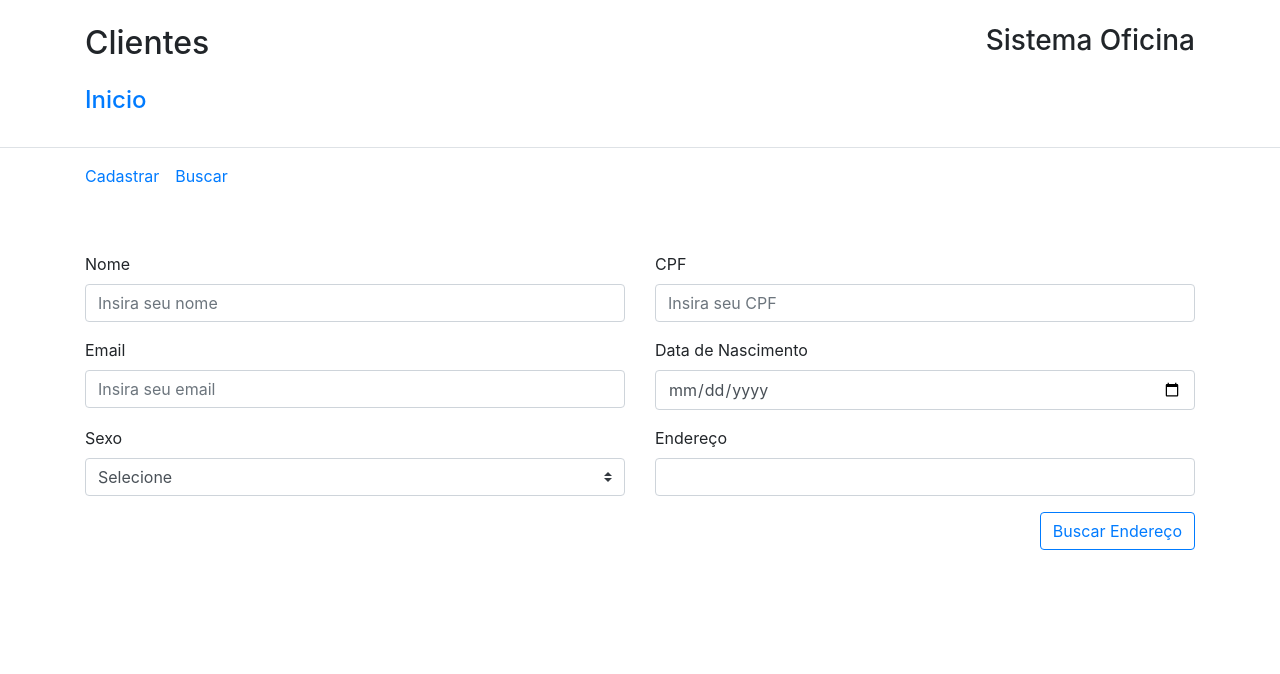
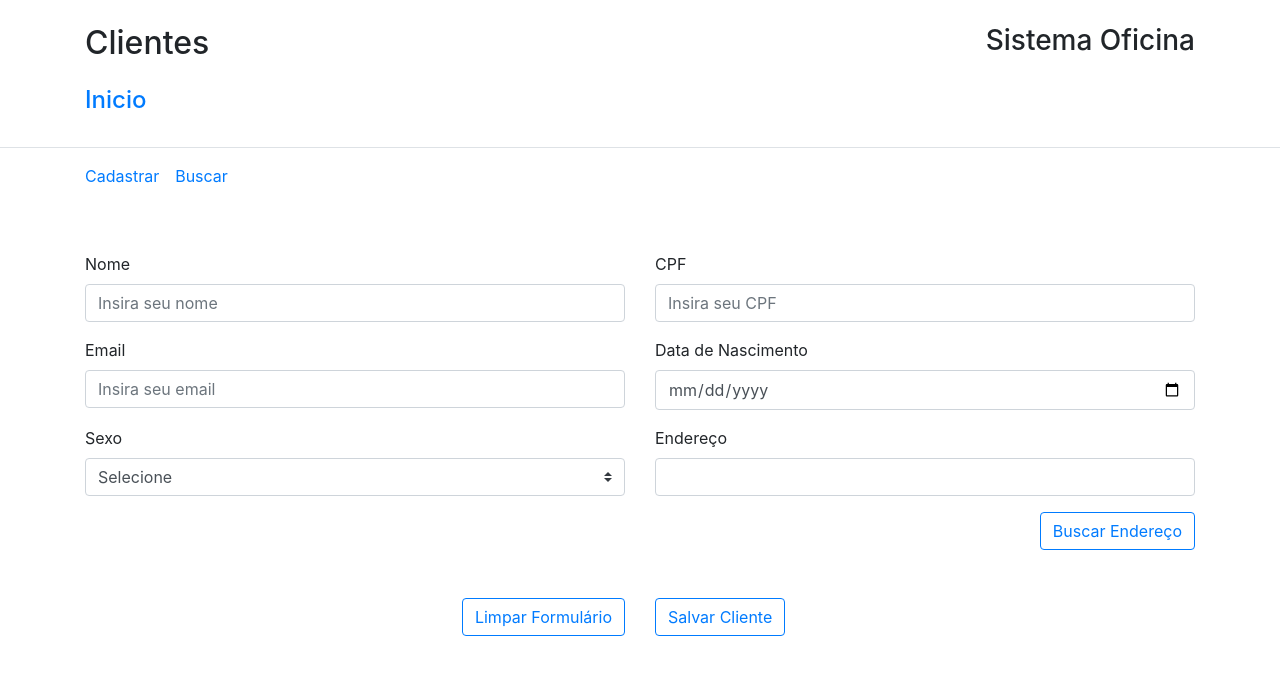
Before and after one commit to msimeaor/Oficina-Interface, a React (Vite) app: page /clientes/cadastrar in a window 1280 px wide. Shown: the top 674 px of the page. Built offline with nearby package versions, Linux system fonts and the light colour scheme.

Commit message:
CustomerRegistryScreen structure finished
I finished the structure of the screen. Now, I need to refactor this HTML, create the functions that are commented and replace the states with the useForm Hook.

```diff
--- a/src/Components/CustomerScreen/CustomerRegistryScreen.jsx
+++ b/src/Components/CustomerScreen/CustomerRegistryScreen.jsx
@@ -86,6 +86,16 @@ const CustomerRegistryScreen = () => {
             <Button description='Buscar Endereço' />
           </div>
         </div>
+        <div className='row pt-5' >
+          <div className='col-6 d-flex justify-content-end' >
+            {/*Create the clearForm function*/}
+            <Button description='Limpar Formulário' />
+          </div>
+          <div className='col-6' >
+            {/*Create the saveCustomer function*/}
+            <Button description='Salvar Cliente' />
+          </div>
+        </div>
       </form>
     </section>
   )
```
